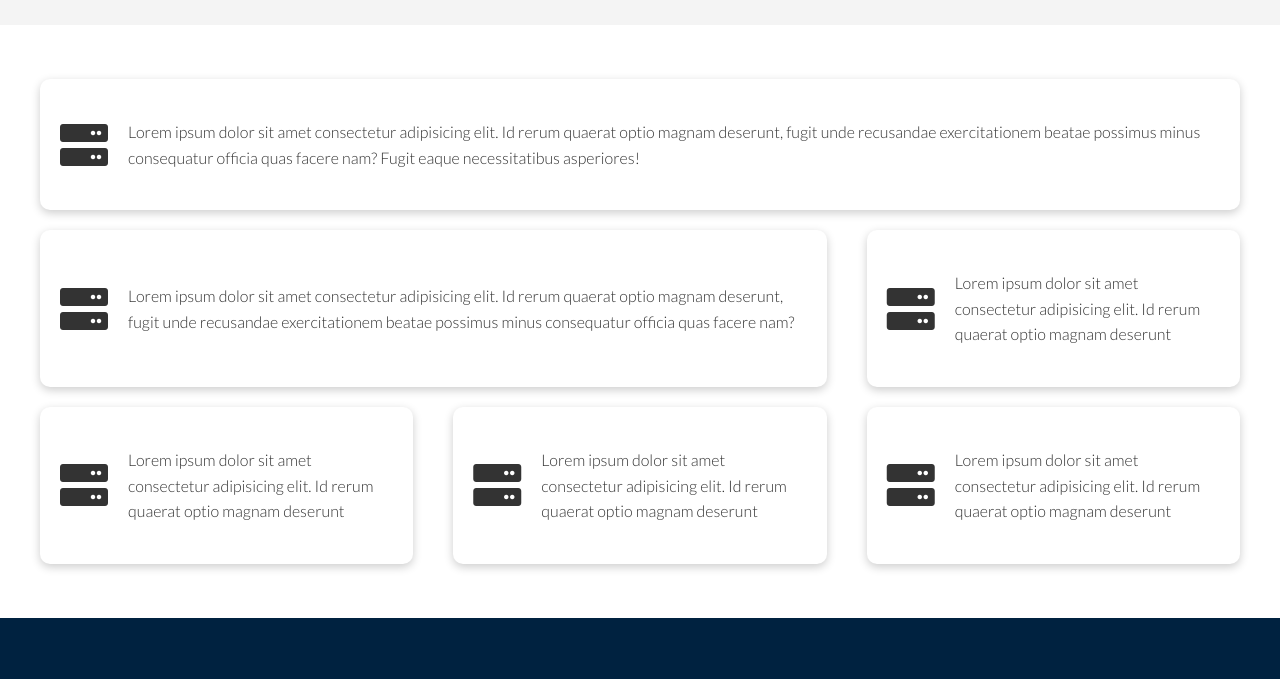
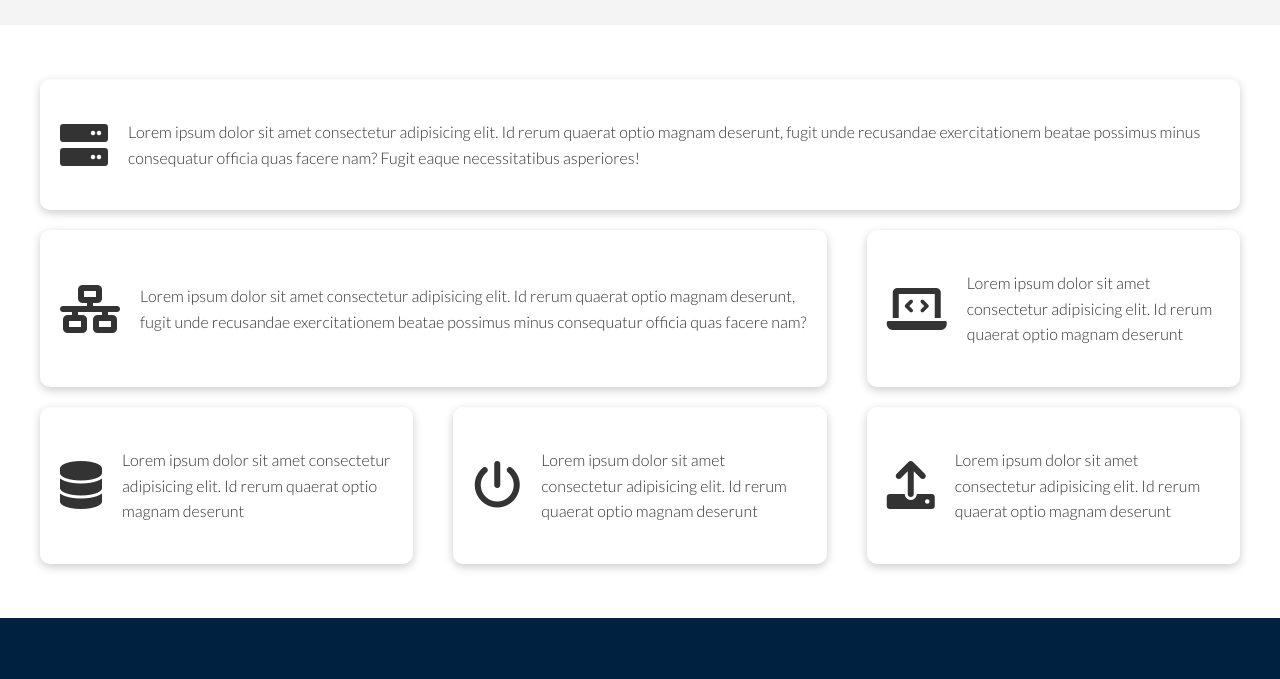
Before and after one commit to anejaabhishek/loruki-website, a plain HTML site: page features.html in a window 1280 px wide. Shown: the part 673-1352 px from the top of the page. Drawn offline with Linux system fonts and the light colour scheme.

Commit message:
Second commit after minor changes

```diff
--- a/features.html
+++ b/features.html
@@ -7,7 +7,7 @@
     <link rel="stylesheet" href="https://cdnjs.cloudflare.com/ajax/libs/font-awesome/6.0.0/css/all.min.css" integrity="sha512-9usAa10IRO0HhonpyAIVpjrylPvoDwiPUiKdWk5t3PyolY1cOd4DSE0Ga+ri4AuTroPR5aQvXU9xC6qOPnzFeg==" crossorigin="anonymous" referrerpolicy="no-referrer" />
     <link rel="stylesheet" href="./css/utilities.css">
     <link rel="stylesheet" href="./css/style.css">
-    <title>Document</title>
+    <title>Loruki  |  Features</title>
 </head>
 <body>
      <!-- Navbar -->
@@ -59,23 +59,23 @@
                 <p>Lorem ipsum dolor sit amet consectetur adipisicing elit. Id rerum quaerat optio magnam deserunt, fugit unde recusandae exercitationem beatae possimus minus consequatur officia quas facere nam? Fugit eaque necessitatibus asperiores!</p>
             </div>
             <div class="card flex">
-                <i class="fas fa-server fa-3x"></i>
+                <i class="fas fa-network-wired fa-3x"></i>
                 <p>Lorem ipsum dolor sit amet consectetur adipisicing elit. Id rerum quaerat optio magnam deserunt, fugit unde recusandae exercitationem beatae possimus minus consequatur officia quas facere nam?</p>
             </div>
             <div class="card flex">
-                <i class="fas fa-server fa-3x"></i>
+                <i class="fas fa-laptop-code fa-3x"></i>
                 <p>Lorem ipsum dolor sit amet consectetur adipisicing elit. Id rerum quaerat optio magnam deserunt</p>
             </div>
             <div class="card flex">
-                <i class="fas fa-server fa-3x"></i>
+                <i class="fas fa-database fa-3x"></i>
                 <p>Lorem ipsum dolor sit amet consectetur adipisicing elit. Id rerum quaerat optio magnam deserunt</p>
             </div>
             <div class="card flex">
-                <i class="fas fa-server fa-3x"></i>
+                <i class="fas fa-power-off fa-3x"></i>
                 <p>Lorem ipsum dolor sit amet consectetur adipisicing elit. Id rerum quaerat optio magnam deserunt</p>
             </div>
             <div class="card flex">
-                <i class="fas fa-server fa-3x"></i>
+                <i class="fas fa-upload fa-3x"></i>
                 <p>Lorem ipsum dolor sit amet consectetur adipisicing elit. Id rerum quaerat optio magnam deserunt</p>
             </div>
         </div>
```
Also changed, not shown: docs.html (+1 -1 lines).
